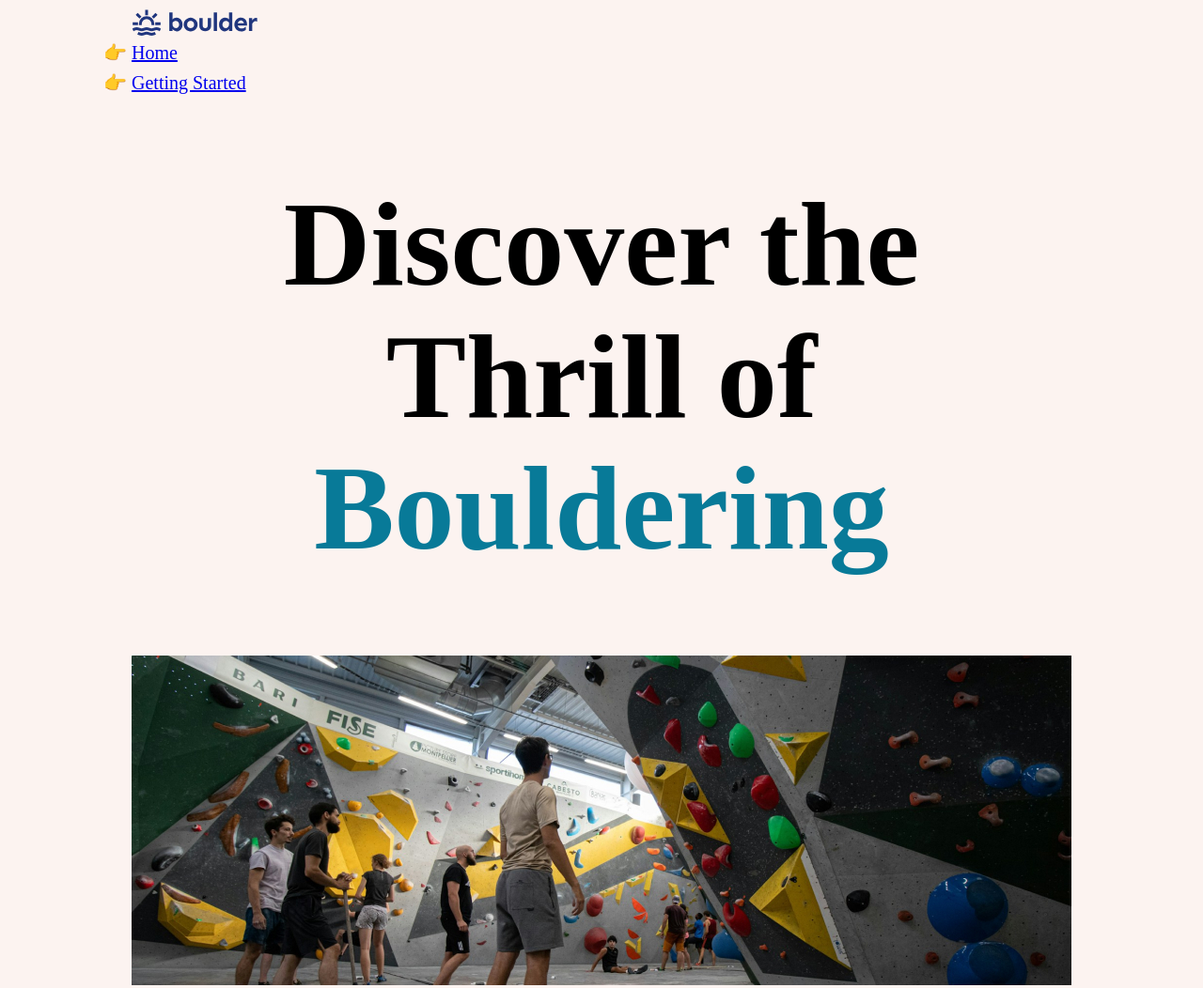
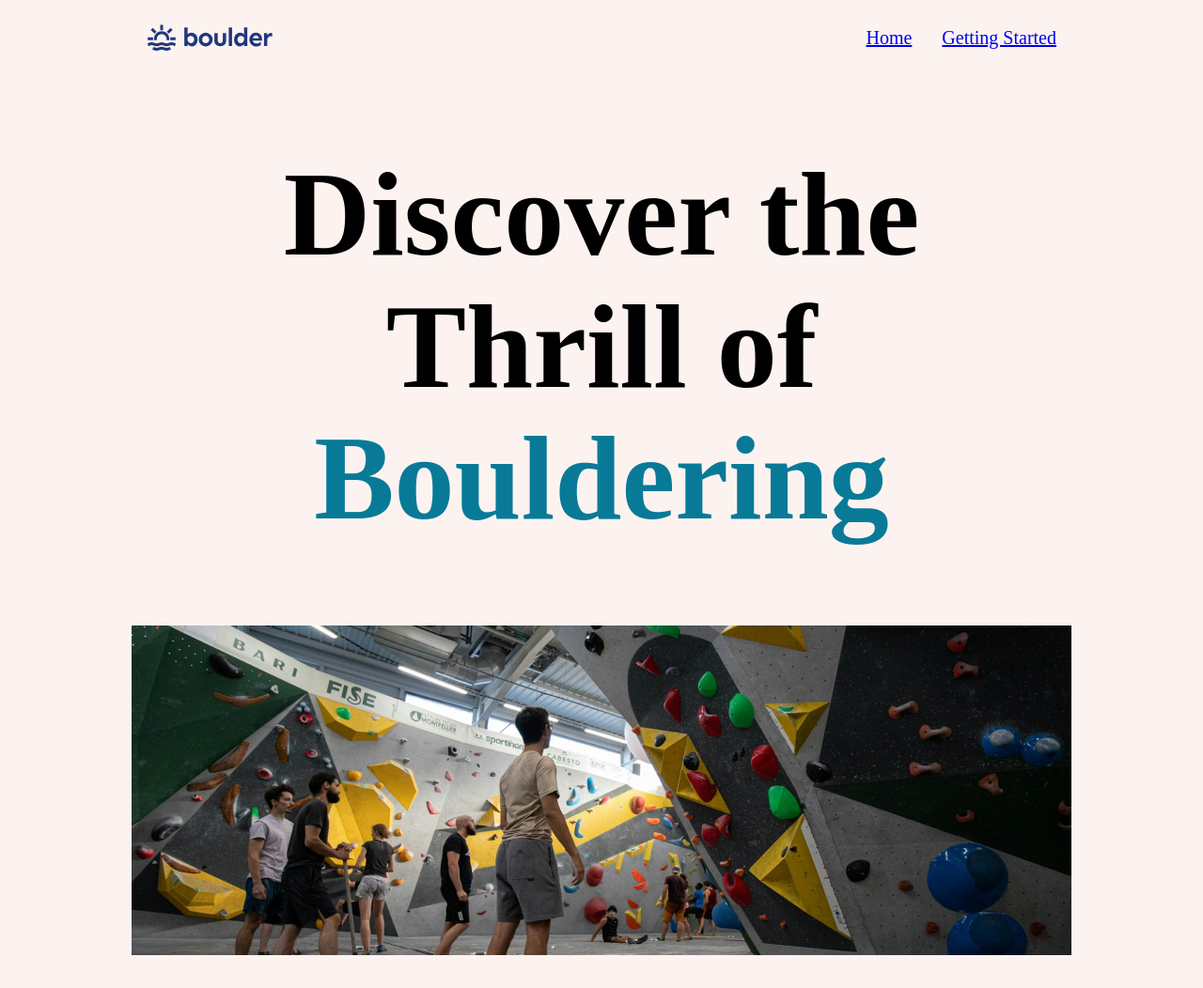
Before and after one commit to NotActuallyBlue/html-css-basics-v1, a plain HTML site: page index.html in a window 1280 px wide. Shown: the top 1052 px of the page at 94% size. Drawn offline with Linux system fonts and the light colour scheme.

Commit message:
Reorganized and laid out style.css with the use of AI.

```diff
--- a/css/style.css
+++ b/css/style.css
@@ -1,3 +1,4 @@
+/* ========== Reset & Global Styles ========== */
 body {
   background-color: #fcf3f0;
   font-size: 1.25rem;
@@ -15,23 +16,44 @@ h2 {
   font-size: 2.75rem;
 }
 
-ul li::marker {
-  content: "👉 ";
-}
-
-section {
-  margin-block: 100px;
-}
-
 img {
   display: block;
   max-inline-size: 100%;
 }
 
+ul li::marker {
+  content: "👉 ";
+}
+
+/* ========== Header ========== */
+header {
+  display: flex;
+  justify-content: space-between;
+  align-items: center;
+  padding: 1rem;
+}
+
+/* ========== Navigation ========== */
 .primary-navigation ul {
+  display: flex;
   list-style: none;
+  gap: 2rem;
   margin: 0;
   padding: 0;
+}
+
+.primary-navigation ul li::marker {
+  content: none;
+}
+
+/* ========== Layout ========== */
+section {
+  margin-block: 100px;
+}
+
+.wrapper {
+  max-inline-size: 1000px;
+  margin-inline: auto;
 }
 
 .two-column-layout {
@@ -40,11 +62,7 @@ img {
   grid-template-columns: 1fr 1fr;
 }
 
-.wrapper {
-  max-inline-size: 1000px;
-  margin-inline: auto;
-}
-
+/* ========== Utility Classes ========== */
 .teal-text {
   color: #087a98;
 }
@@ -66,6 +84,7 @@ img {
   background-size: cover;
 }
 
+/* ========== Footer ========== */
 footer {
   text-align: center;
 }
```
